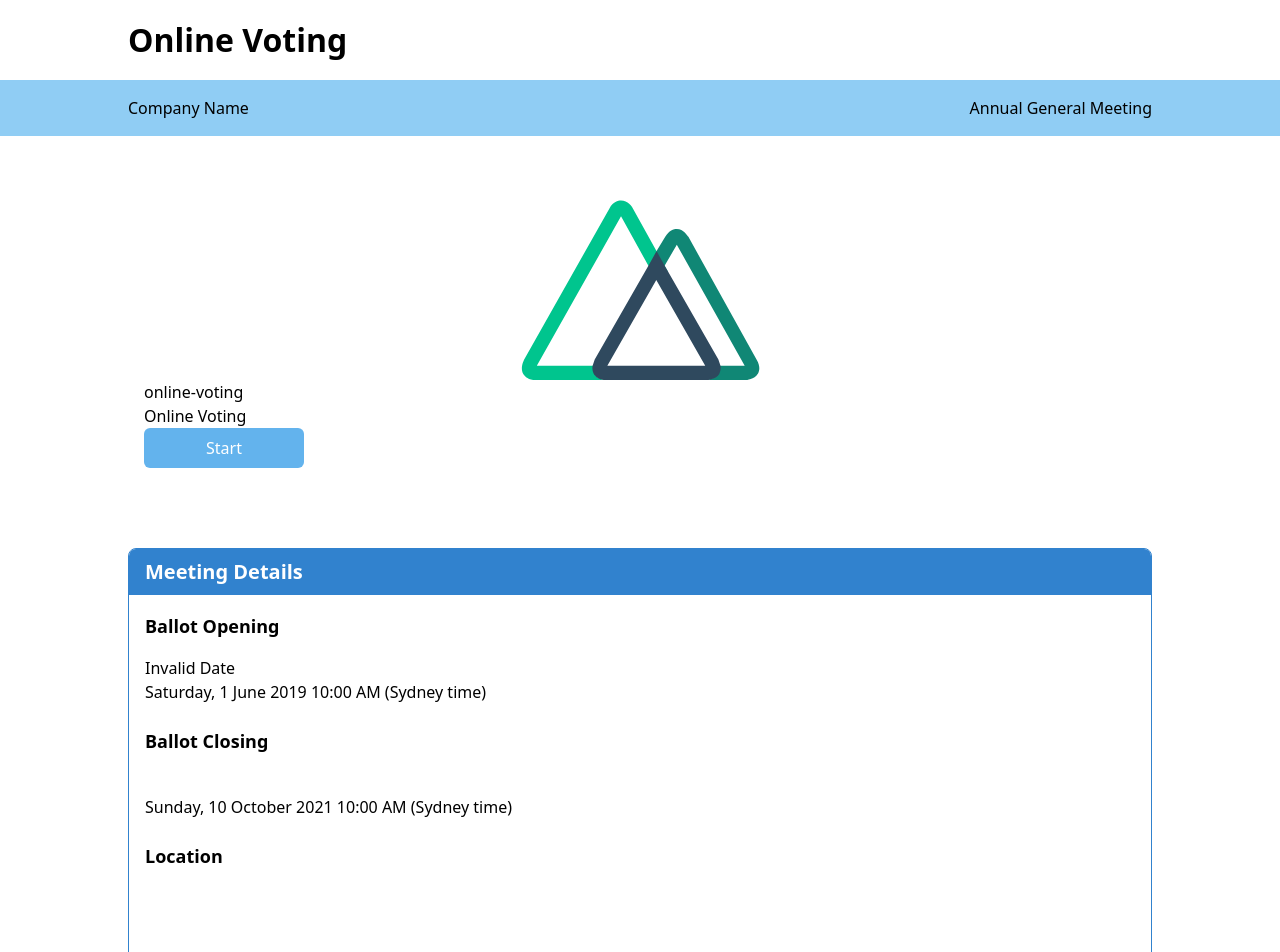
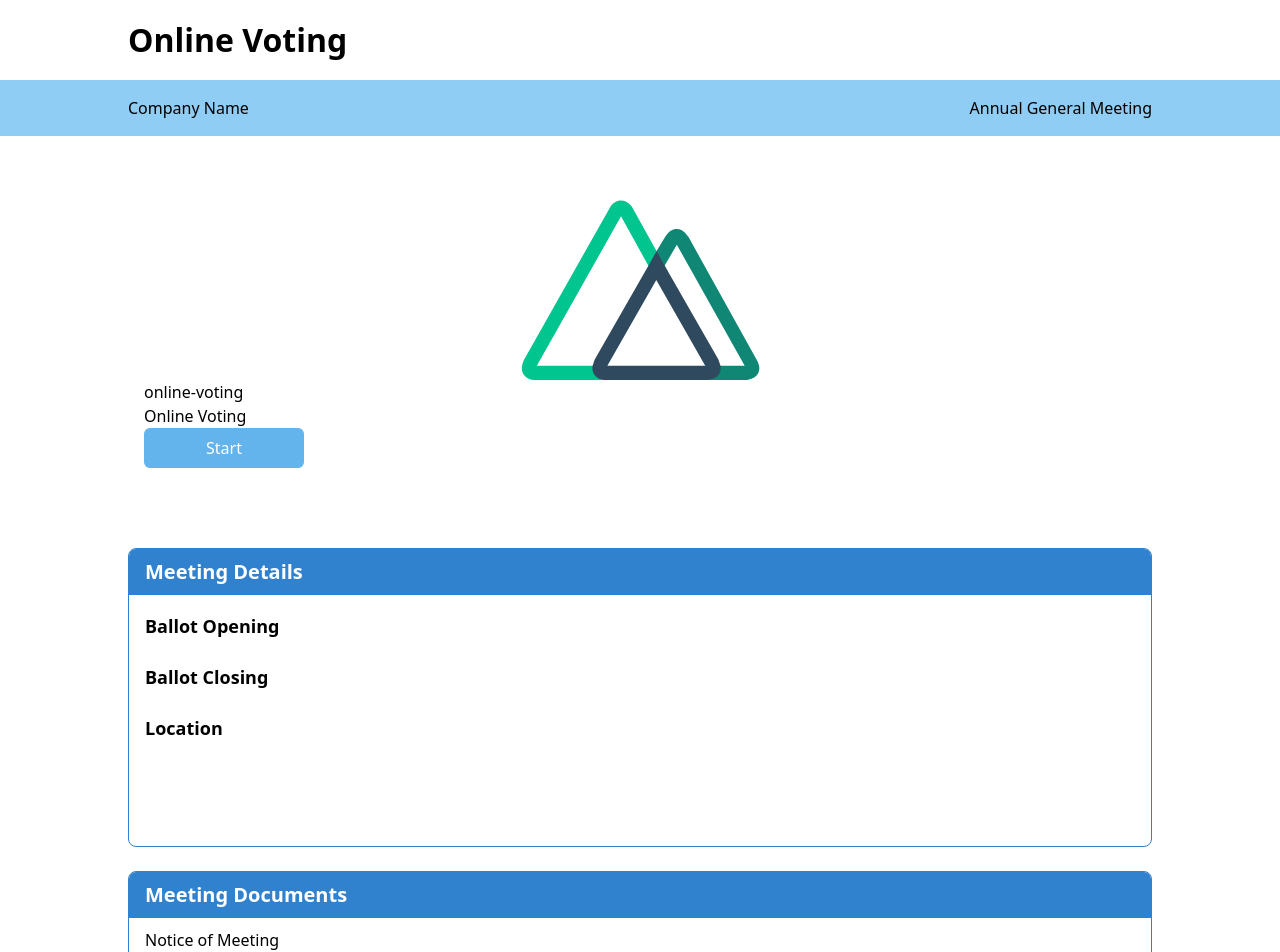
Before and after one commit to colinj/online-voting-sample-app, a Nuxt app: page / in a window 1280 px wide. Shown: the top 952 px of the page. Built offline with nearby package versions, Linux system fonts and the light colour scheme.

Commit message:
feat: Add date format function

```diff
--- a/components/MeetingDetails.vue
+++ b/components/MeetingDetails.vue
@@ -3,9 +3,9 @@
     <dl>
       <h3 class="h4">Meeting Details</h3>
       <dt>Ballot Opening</dt>
-      <dd>{{ new Date(meeting.openingDateUTC).toLocaleDateString() }}<br>Saturday, 1 June 2019 10:00 AM (Sydney time)</dd>
+      <dd>{{ formatDate(meeting.openingDateUTC) }}</dd>
       <dt>Ballot Closing</dt>
-      <dd>{{ meeting.closingDateUTC }}<br>Sunday, 10 October 2021 10:00 AM (Sydney time)</dd>
+      <dd>{{ formatDate(meeting.closingDateUTC) }}</dd>
       <dt>Location</dt>
       <dd>
         <strong>{{ meeting.addressLine1 }}</strong><br>
@@ -23,6 +23,8 @@
 </template>
 
 <script>
+import format from 'date-fns/format'
+
 export default {
   name: 'MeetingDetails',
   props: {
@@ -30,6 +32,11 @@ export default {
       type: Object,
       default: () => {},
     },
+  },
+  methods: {
+    formatDate (date) {
+      return date ? format(new Date(date), 'EEEE, d MMMM yyyy hh:mm a') : ''
+    }
   },
 }
 </script>
--- a/db/db.json
+++ b/db/db.json
@@ -16,10 +16,8 @@
       "issuerId": "ABCD",
       "issuerName": "Amigo Bus Company",
       "meetingDate": "12 Oct 2021 10:00:00",
-      "openingDate": "01 Jun 2019 10:00:00",
-      "closingDate": "10 Oct 2021 10:00:00",
       "openingDateUTC": "2019-06-01T20:00:00Z",
-      "closingDateUTC": "2021-12-10T20:00:00Z",
+      "closingDateUTC": "2021-06-10T20:00:00Z",
       "addressLine1": "Sheraton on the Park",
       "addressLine2": "The Macquarie Room",
       "addressLine3": "Level 5, 161 Elizabeth St",
--- a/pages/voter.vue
+++ b/pages/voter.vue
@@ -46,9 +46,11 @@ export default {
     ...mapActions('voter', ['getVoter']),
     ...mapActions('meeting', ['getMeeting']),
   },
-  created () {
-    this.getVoter(1)
-    this.getMeeting(2482)
+  async created () {
+    await Promise.all([
+      this.getVoter(1),
+      this.getMeeting(2482)
+    ])
   }
 }
 
```
